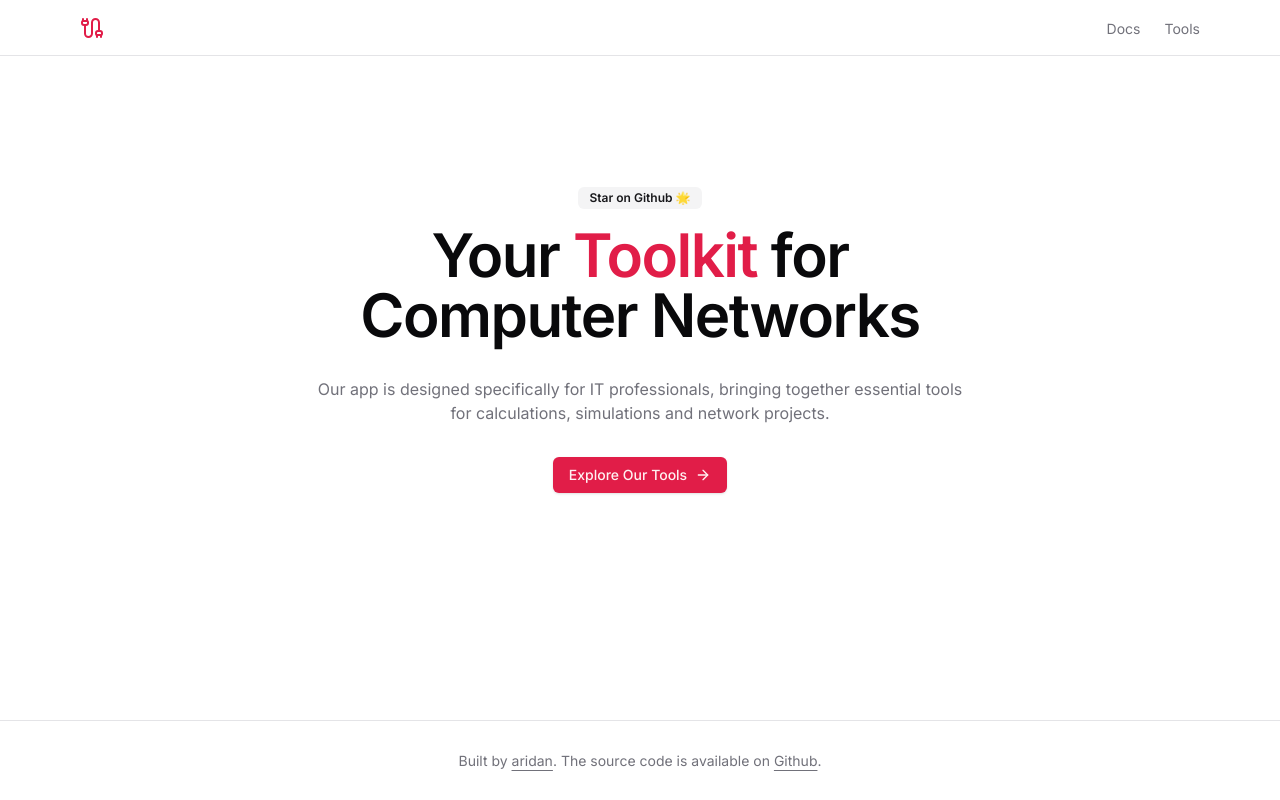
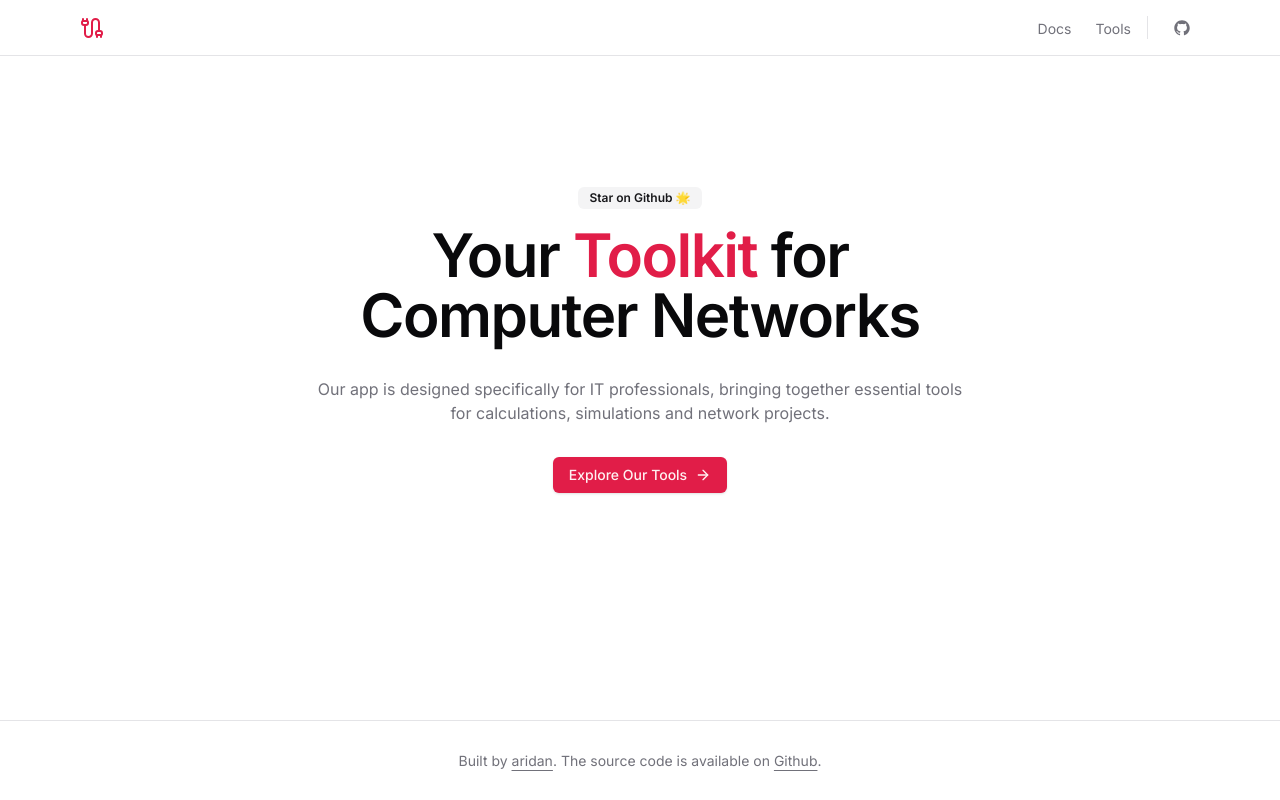
Before and after one commit to aridanpantoja/cntoolkit, a Next.js app: page / in a window 1280 px wide. Built offline with nearby package versions, Linux system fonts and the light colour scheme.

Commit message:
feat: enhance navbar layout and add GitHub link

```diff
--- a/src/components/navbar.tsx
+++ b/src/components/navbar.tsx
@@ -1,6 +1,9 @@
 import { Cable } from 'lucide-react'
 import Link from 'next/link'
 import { MaxWidthWrapper } from './max-width-wrapper'
+import { Separator } from './ui/separator'
+import { GitHubLogoIcon } from '@radix-ui/react-icons'
+import { buttonVariants } from './ui/button'
 
 const LINKS = [
   {
@@ -15,14 +18,14 @@ const LINKS = [
 
 export function Navbar() {
   return (
-    <header className="flex h-14 items-center border-b">
+    <header className="flex h-14 items-center border-b py-4">
       <MaxWidthWrapper>
         <nav className="py-auto flex h-full items-center justify-between">
           <Link href="/" className="text-primary">
             <Cable />
           </Link>
 
-          <ul className="space-x-6 text-muted-foreground">
+          <ul className="ml-auto space-x-6 text-muted-foreground">
             {LINKS.map((link, index) => (
               <li key={index} className="inline-block hover:text-primary">
                 <Link href={link.href} className="text-sm">
@@ -31,6 +34,19 @@ export function Navbar() {
               </li>
             ))}
           </ul>
+
+          <Separator orientation="vertical" className="mx-4" />
+
+          <Link
+            href="https://github.com/aridanpantoja/cntoolkit"
+            className={buttonVariants({
+              size: 'icon',
+              variant: 'ghost',
+              className: 'text-muted-foreground',
+            })}
+          >
+            <GitHubLogoIcon />
+          </Link>
         </nav>
       </MaxWidthWrapper>
     </header>
```
